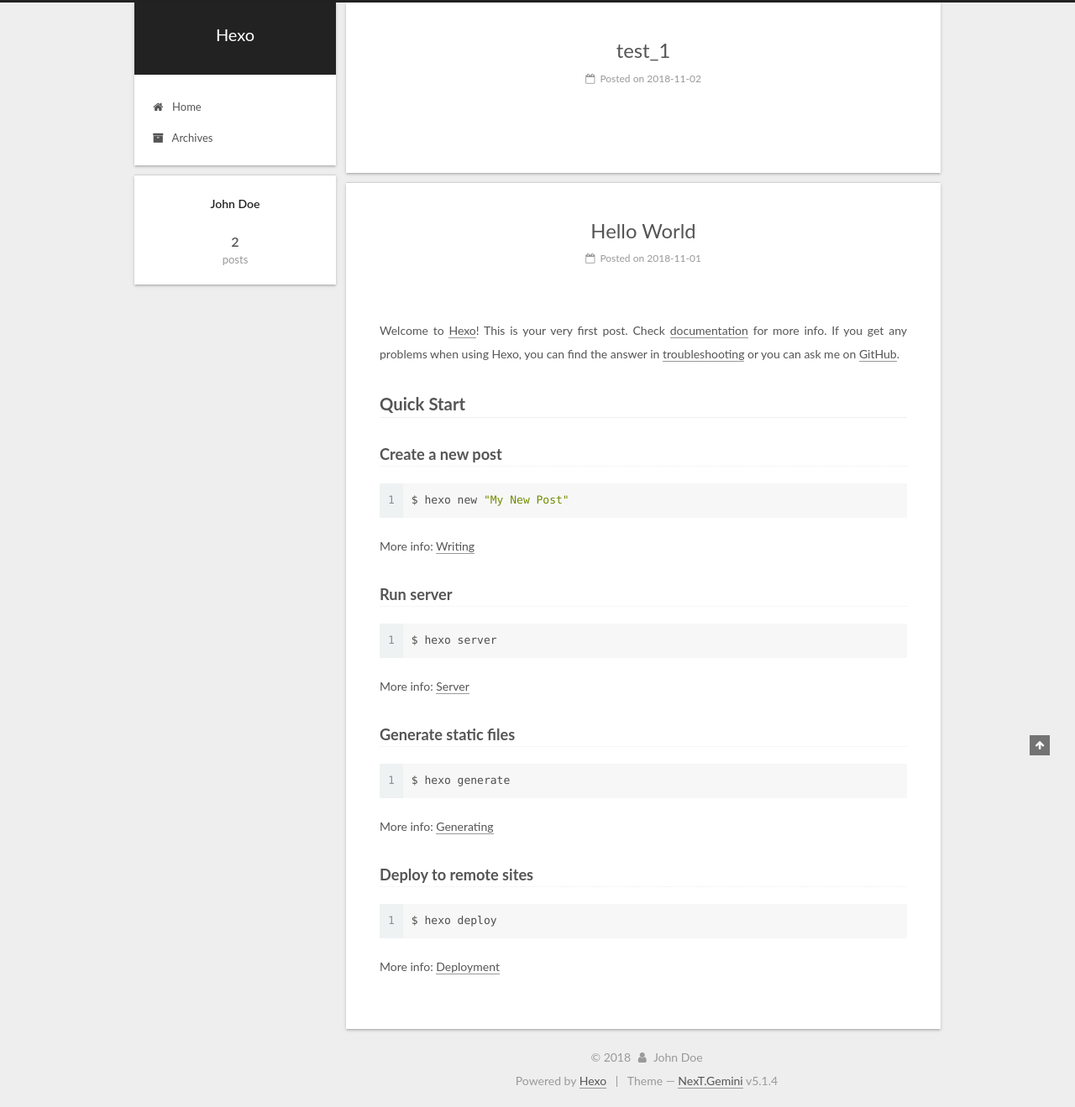
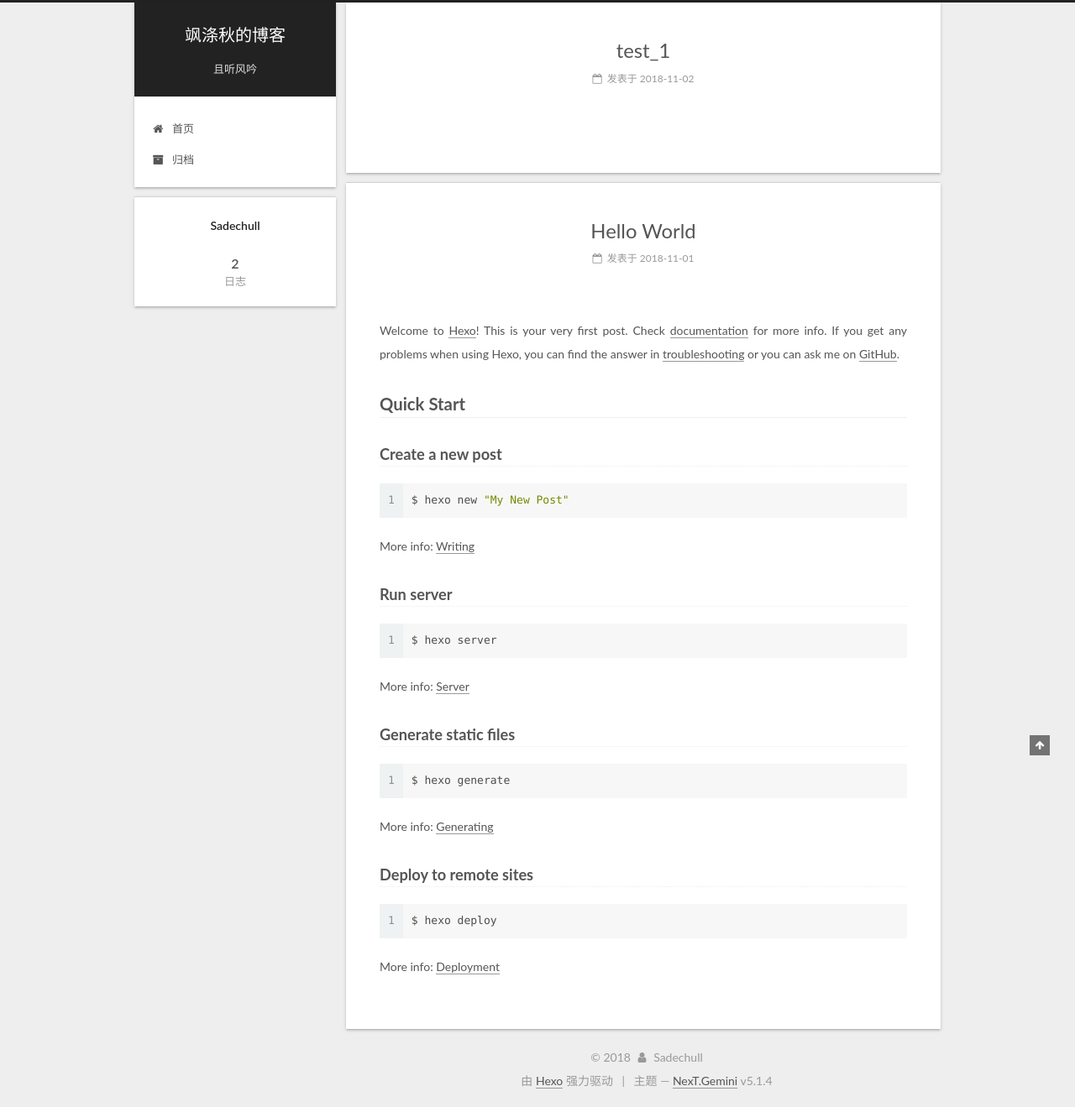
Before and after one commit to Sadechull/sadechull.github.io, a plain HTML site: page index.html in a window 1280 px wide. Shown: the whole page at 84% size. Drawn offline with Linux system fonts and the light colour scheme.

Commit message:
Site updated: 2018-11-02 14:19:28

```diff
--- a/css/main.css
+++ b/css/main.css
@@ -1823,7 +1823,7 @@ pre .javascript .function {
   width: 4px;
   height: 4px;
   border-radius: 50%;
-  background: #03add7;
+  background: #9cffff;
 }
 .links-of-blogroll {
   font-size: 13px;
--- a/index.html
+++ b/index.html
@@ -5,7 +5,7 @@
 
 
 
-<html class="theme-next gemini use-motion" lang="">
+<html class="theme-next gemini use-motion" lang="zh-Hans">
 <head><meta name="generator" content="Hexo 3.8.0">
   <meta charset="UTF-8">
 <meta http-equiv="X-UA-Compatible" content="IE=edge">
@@ -80,12 +80,12 @@
 
 
 <meta property="og:type" content="website">
-<meta property="og:title" content="Hexo">
+<meta property="og:title" content="飒涤秋的博客">
 <meta property="og:url" content="http://yoursite.com/index.html">
-<meta property="og:site_name" content="Hexo">
-<meta property="og:locale" content="default">
+<meta property="og:site_name" content="飒涤秋的博客">
+<meta property="og:locale" content="zh-Hans">
 <meta name="twitter:card" content="summary">
-<meta name="twitter:title" content="Hexo">
+<meta name="twitter:title" content="飒涤秋的博客">
 
 
 
@@ -101,7 +101,7 @@
     motion: {"enable":true,"async":false,"transition":{"post_block":"fadeIn","post_header":"slideDownIn","post_body":"slideDownIn","coll_header":"slideLeftIn","sidebar":"slideUpIn"}},
     duoshuo: {
       userId: '0',
-      author: 'Author'
+      author: '博主'
     },
     algolia: {
       applicationID: '',
@@ -121,7 +121,7 @@
 
 
 
-  <title>Hexo</title>
+  <title>飒涤秋的博客</title>
 
 
 
@@ -133,7 +133,7 @@
 
 </head>
 
-<body itemscope="" itemtype="http://schema.org/WebPage" lang="default">
+<body itemscope="" itemtype="http://schema.org/WebPage" lang="zh-Hans">
 
 
 
@@ -152,12 +152,12 @@
     <div class="custom-logo-site-title">
       <a href="/" class="brand" rel="start">
         <span class="logo-line-before"><i></i></span>
-        <span class="site-title">Hexo</span>
+        <span class="site-title">飒涤秋的博客</span>
         <span class="logo-line-after"><i></i></span>
       </a>
     </div>
 
-        <p class="site-subtitle"></p>
+        <p class="site-subtitle">且听风吟</p>
 
   </div>
 
@@ -182,7 +182,7 @@
 
               <i class="menu-item-icon fa fa-fw fa-home"></i> <br>
 
-            Home
+            首页
           </a>
         </li>
 
@@ -192,7 +192,7 @@
 
               <i class="menu-item-icon fa fa-fw fa-archive"></i> <br>
 
-            Archives
+            归档
           </a>
         </li>
 
@@ -232,13 +232,13 @@
     <link itemprop="mainEntityOfPage" href="http://yoursite.com/2018/11/02/test-1/">
 
     <span hidden itemprop="author" itemscope="" itemtype="http://schema.org/Person">
-      <meta itemprop="name" content="John Doe">
+      <meta itemprop="name" content="Sadechull">
       <meta itemprop="description" content="">
       <meta itemprop="image" content="/images/avatar.gif">
     </span>
 
     <span hidden itemprop="publisher" itemscope="" itemtype="http://schema.org/Organization">
-      <meta itemprop="name" content="Hexo">
+      <meta itemprop="name" content="飒涤秋的博客">
     </span>
 
 
@@ -258,9 +258,9 @@
                 <i class="fa fa-calendar-o"></i>
               </span>
 
-                <span class="post-meta-item-text">Posted on</span>
+                <span class="post-meta-item-text">发表于</span>
 
-              <time title="Post created" itemprop="dateCreated datePublished" datetime="2018-11-02T13:10:42+08:00">
+              <time title="创建于" itemprop="dateCreated datePublished" datetime="2018-11-02T13:10:42+08:00">
                 2018-11-02
               </time>
 
@@ -351,13 +351,13 @@
     <link itemprop="mainEntityOfPage" href="http://yoursite.com/2018/11/01/hello-world/">
 
     <span hidden itemprop="author" itemscope="" itemtype="http://schema.org/Person">
-      <meta itemprop="name" content="John Doe">
+      <meta itemprop="name" content="Sadechull">
       <meta itemprop="description" content="">
       <meta itemprop="image" content="/images/avatar.gif">
     </span>
 
     <span hidden itemprop="publisher" itemscope="" itemtype="http://schema.org/Organization">
-      <meta itemprop="name" content="Hexo">
+      <meta itemprop="name" content="飒涤秋的博客">
     </span>
 
 
@@ -377,9 +377,9 @@
                 <i class="fa fa-calendar-o"></i>
               </span>
 
-                <span class="post-meta-item-text">Posted on</span>
+                <span class="post-meta-item-text">发表于</span>
 
-              <time title="Post created" itemprop="dateCreated datePublished" datetime="2018-11-01T22:11:25+08:00">
+              <time title="创建于" itemprop="dateCreated datePublished" datetime="2018-11-01T22:11:25+08:00">
                 2018-11-01
               </time>
 
@@ -498,7 +498,7 @@
         <div class="site-overview">
           <div class="site-author motion-element" itemprop="author" itemscope="" itemtype="http://schema.org/Person">
 
-              <p class="site-author-name" itemprop="name">John Doe</p>
+              <p class="site-author-name" itemprop="name">Sadechull</p>
               <p class="site-description motion-element" itemprop="description"></p>
           </div>
 
@@ -510,7 +510,7 @@
                 <a href="/archives/">
 
                   <span class="site-state-item-count">2</span>
-                  <span class="site-state-item-name">posts</span>
+                  <span class="site-state-item-name">日志</span>
                 </a>
               </div>
 
@@ -554,13 +554,13 @@
   <span class="with-love">
     <i class="fa fa-user"></i>
   </span>
-  <span class="author" itemprop="copyrightHolder">John Doe</span>
+  <span class="author" itemprop="copyrightHolder">Sadechull</span>
 
 
 </div>
 
 
-  <div class="powered-by">Powered by <a class="theme-link" target="_blank" href="https://hexo.io">Hexo</a></div>
+  <div class="powered-by">由 <a class="theme-link" target="_blank" href="https://hexo.io">Hexo</a> 强力驱动</div>
 
 
 
@@ -568,7 +568,7 @@
 
 
 
-  <div class="theme-info">Theme &mdash; <a class="theme-link" target="_blank" href="https://github.com/iissnan/hexo-theme-next">NexT.Gemini</a> v5.1.4</div>
+  <div class="theme-info">主题 &mdash; <a class="theme-link" target="_blank" href="https://github.com/iissnan/hexo-theme-next">NexT.Gemini</a> v5.1.4</div>
 
 
 
```
Also changed, not shown: 2018/11/01/hello-world/index.html (+21 -21 lines), 2018/11/02/test-1/index.html (+19 -19 lines), archives/2018/11/index.html (+18 -18 lines), archives/2018/index.html (+18 -18 lines), archives/index.html (+18 -18 lines).
